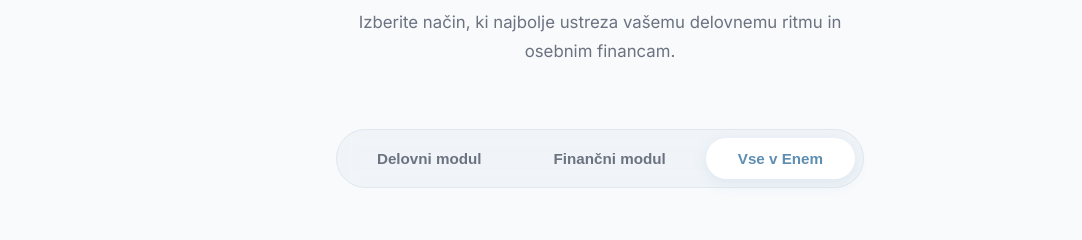
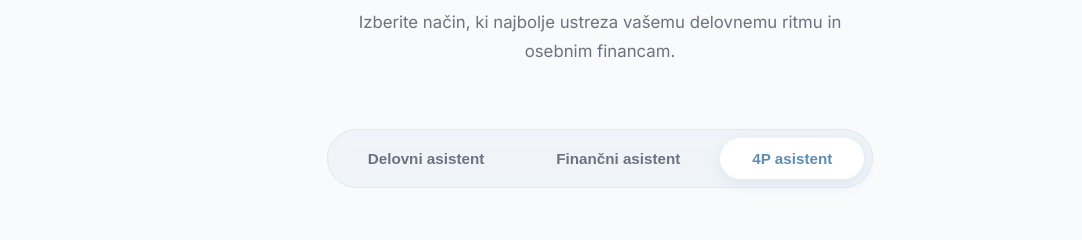
Before and after one commit to filipkolle/Landing-4P, a React (Vite) app: page / in a window 1280 px wide. Shown: the part 1861-2101 px from the top of the page, without its empty margins (40-1122 px from the left). Built offline with nearby package versions, Linux system fonts and the light colour scheme.

Commit message:
Renamed feature switcher tabs to Delovni, Finančni and 4P asistent

```diff
--- a/src/components/FeatureSwitcher.jsx
+++ b/src/components/FeatureSwitcher.jsx
@@ -12,21 +12,21 @@ const FeatureSwitcher = () => {
   const tabs = [
     {
       id: 'delo',
-      label: 'Delovni modul',
+      label: 'Delovni asistent',
       title: 'Optimizacija delovnega procesa',
       description: 'Sledite delovnim uram v realnem času, avtomatsko izračunajte zaslužek glede na vašo postavko in generirajte profesionalna mesečna poročila z enim klikom. Idealno za freelancerje in vse, ki želijo optimizirati svoj delovni dan.',
       image: workImg
     },
     {
       id: 'finance',
-      label: 'Finančni modul',
+      label: 'Finančni asistent',
       title: 'Celovit nadzor nad financami',
       description: 'Pridobite celovit pregled nad vsemi prihodki, odhodki in naročninami na enem mestu. Aplikacija vam pomaga razumeti vaše potrošniške navade in vas vodi do strateških finančnih odločitev za varno prihodnost.',
       image: financeImg
     },
     {
       id: 'all',
-      label: 'Vse v Enem',
+      label: '4P asistent',
       title: 'Vsa moč v eni intuitivni aplikaciji',
       description: 'Poenostavite svoje življenje. Finance 4P združuje sledenje delu in osebne finance v enotno, premium izkušnjo, ki vam prihrani čas, denar in energijo.',
       image: dashboardImg
```
